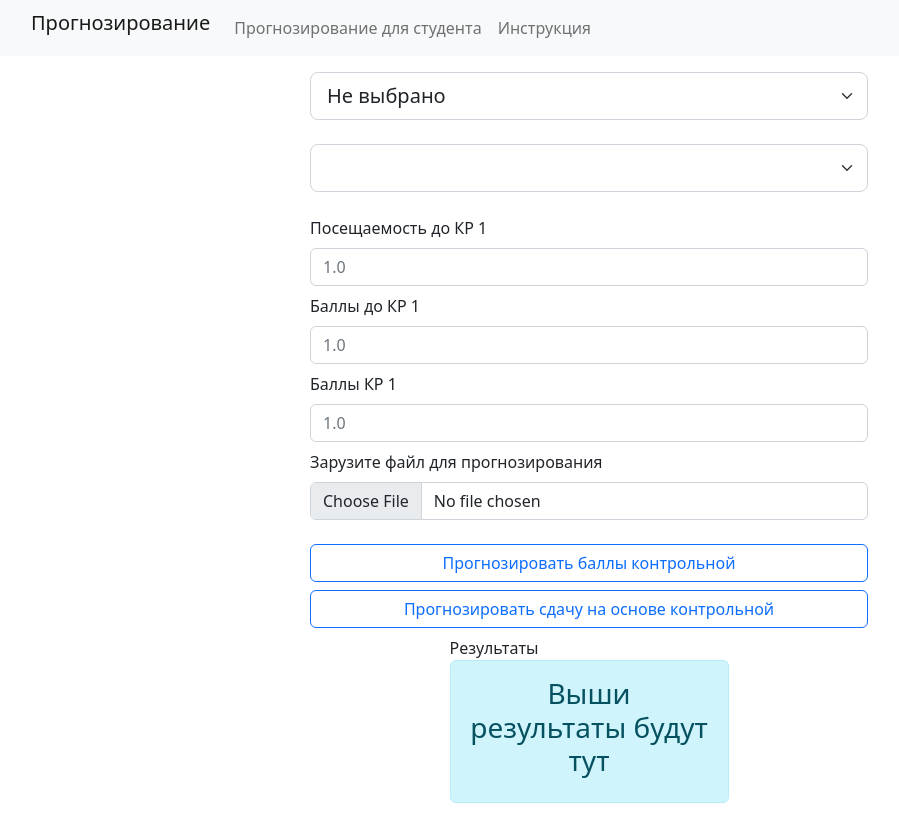
After one commit to KokonTrol/VKR, a Flask app: page /solo in a window 1280 px wide. The commit adds this page. Shown: the whole page, without its empty margins (51-950 px from the left). Run offline with Flask 3, Linux system fonts and the light colour scheme; lists and menus that the app fills with data are empty; parts of the project's set-up code (start-up, migrations or seed data) failed here and were passed over; some libraries are stand-ins or nearby versions.

Commit message:
update flask pages

```diff
--- a/FlaskSite/app/convertData.py
+++ b/FlaskSite/app/convertData.py
@@ -57,7 +57,7 @@ def _ConvertEveryRow(sheet, one_row = False):
                         break
                     # обнуление счетчиков
                     test_number = 1
-                    count_presence = summ_presence = 0
+                    count_presence = summ_presence = count_goals = 0
                     # добавление записи в Dataframe
                     temp_row = row["ФИО студента"]
                     results.loc[-1] = [temp_row, GetGender(temp_row), row["Команда"], \
--- a/FlaskSite/app/prediction.py
+++ b/FlaskSite/app/prediction.py
@@ -1,5 +1,5 @@
 from sklearn.neighbors import KNeighborsClassifier
-from sklearn.linear_model import LinearRegression
+from catboost import CatBoostRegressor
 import warnings
 warnings.filterwarnings('ignore')
 import pandas as pd
@@ -17,7 +17,7 @@ class Education():
         self._not_for_prediction = ["ФИО", "Команда", "Направление", "Сдал(-а)", "Оценка", "Баллы", "Повышение оценки"]
         # self.DTR_model = LinearDiscriminantAnalysis()
         self.knn = KNeighborsClassifier(n_neighbors=2)
-        self.LinearRegression = LinearRegression()
+        self.catboost = CatBoostRegressor(iterations=200, depth=14, learning_rate=0.01, silent=True, allow_writing_files=False)
 
     def GetExam(self, prediction, ex):
         X = self.data[self.data.loc[:,:ex].columns.difference(self._not_for_prediction)]
@@ -30,7 +30,7 @@ class Education():
     def GetTest(self, prediction, ex):
         X = np.array(pd.DataFrame(self.data[self.data.loc[:,:ex].columns.difference(self._not_for_prediction+[ex])]))
         Y = np.array(self.data[ex])
-        self.LinearRegression.fit(X, Y)
+        self.catboost.fit(X, Y)
         data_prediction = self.LinearRegression.predict(prediction[prediction.loc[:,:ex].columns.difference(self._not_for_prediction+[ex])])
         # data_prediction = [y_train_original[list(y_train).index(i)] for i in data_prediction]
         # print(accuracy_score(data_prediction, y_test))
--- a/FlaskSite/app/templates/base.html
+++ b/FlaskSite/app/templates/base.html
@@ -13,12 +13,21 @@
 <body>
     <nav class="navbar navbar-expand-lg navbar-light bg-light">
         <div class="container">
-            <a class="navbar-brand" href="#">Прогнозирование</a>
-            <button class="navbar-toggler" type="button" data-bs-toggle="collapse"
-                    data-bs-target="#navbarNav" aria-controls="navbarNav"
-                    aria-expanded="false" aria-label="Toggle navigation">
-                <span class="navbar-toggler-icon"></span>
-            </button>
+            <ul class="navbar-nav">
+                <li class="nav-item">
+                  <a class="navbar-brand" href="/">Прогнозирование</a>
+                </li>
+                <li class="nav-item">
+                  <a class="nav-link" href="/solo">Прогнозирование для студента</a>
+                </li>
+                <div class="collapse navbar-collapse justify-content-end"
+                 id="navbarNav">
+                <ul class="navbar-nav">
+                    <li class="nav-item">
+                        <a class="nav-link" href="#">Инструкция</a>
+                      </li>
+                </ul>
+            </div>
             <div class="collapse navbar-collapse justify-content-end"
                  id="navbarNav">
                 <ul class="navbar-nav">
--- /dev/null
+++ b/FlaskSite/app/templates/solo_page.html
@@ -0,0 +1,68 @@
+{% extends 'base.html' %}
+
+{% block jsConnect %}
+<script src="{{ url_for('static', filename='getTestsList.js') }}"></script>
+<script src="{{ url_for('static', filename='getPrediction.js') }}"></script>
+{% endblock %}
+
+{% block content %}
+    <div class="d-grid gap-2 col-6 mx-auto">
+        <select class="form-select form-select-lg mb-3"
+            aria-label=".form-select-lg"
+            id = "selectSubject"
+            name="selectSubject">
+                <option>Не выбрано</option>
+                {% for sub in subjects %}
+                <option value="{{sub}}">{{sub}}</option>
+                {% endfor %}
+        </select>
+
+        <select class="form-select form-select-lg mb-3"
+            aria-label=".form-select-lg"
+            name="selectTest"
+            id="selectTest">
+                {% for t in tests %}
+                {% endfor %}
+        </select>
+        <span>
+            <label for="textBeingInput" class="form-label">Посещаемость до КР 1</label>
+            <input class="form-control"
+            id = "textBeingInput" type="number" placeholder="1.0" step="0.01" min="0" max="1">
+        </span>
+        <span>
+            <label for="textCountInput" class="form-label">Баллы до КР 1</label>
+            <input class="form-control"
+            id = "textCountInput" type="number" placeholder="1.0" step="0.01" min="0">
+        </span>
+        <span>
+            <label for="textCountInput" class="form-label">Баллы КР 1</label>
+            <input class="form-control"
+            id = "textCountInput" type="number" placeholder="1.0" step="0.01" min="0">
+        </span>
+        <div class="mb-3" id="loadDataBlock">
+            <span>
+                <label for="formFile" class="form-label">Зарузите файл для прогнозирования</label>
+                <input class="form-control" type="file"
+                id = "formFileInput"  name="formFile" accept=".xls,.xlsx">
+            </span>
+
+        </div>
+        <button type="submit" id="testPredictionButton" class="btn btn-outline-primary center">Прогнозировать баллы контрольной</button>
+
+        <button type="submit" id="examPredictionButton" class="btn btn-outline-primary center">Прогнозировать сдачу на основе контрольной</button>
+
+        <div class="d-grid gap-2 col-6 mx-auto">
+            <span id="studentResult">
+                Результаты
+                <div class="alert alert-info text-center" role="alert">
+                    <h3>Выши результаты будут тут</h3>
+                  </div>
+            </span>
+        </div>
+
+    </div>
+
+
+
+
+{% endblock %}
```
